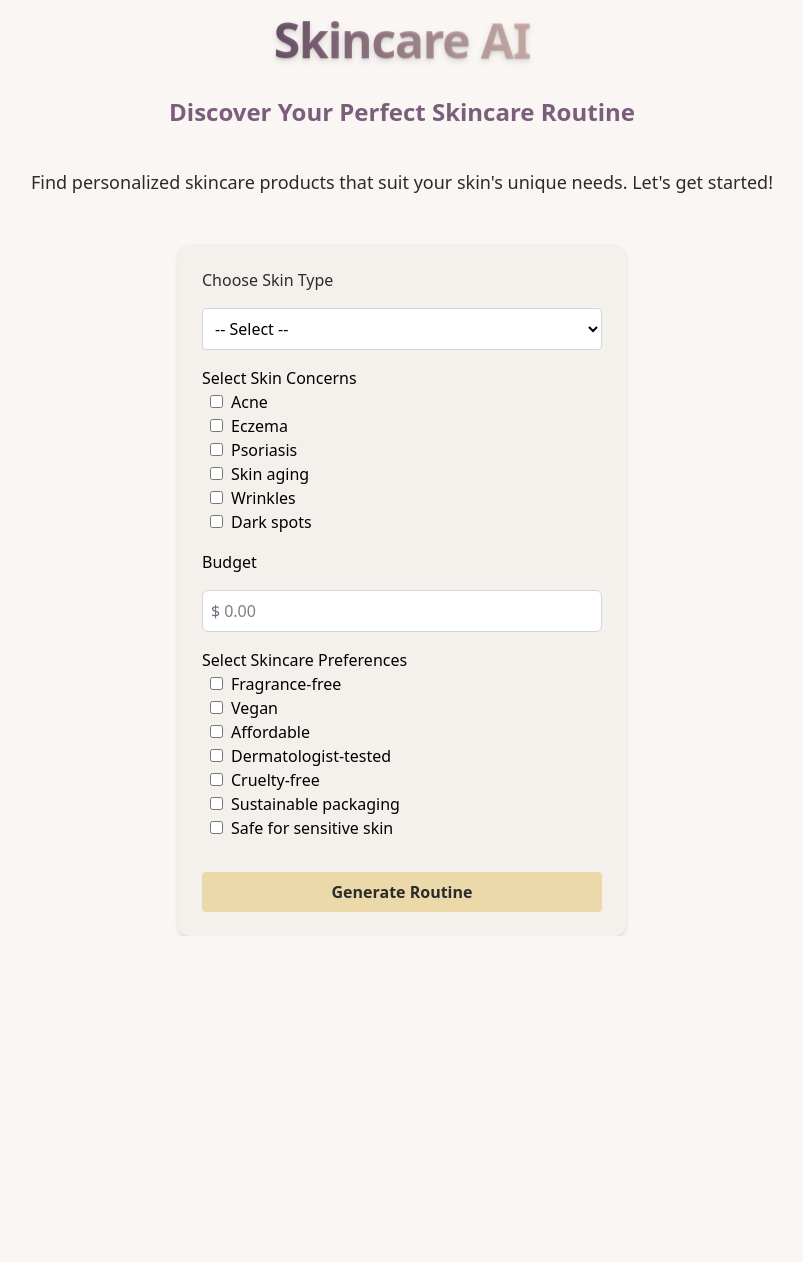
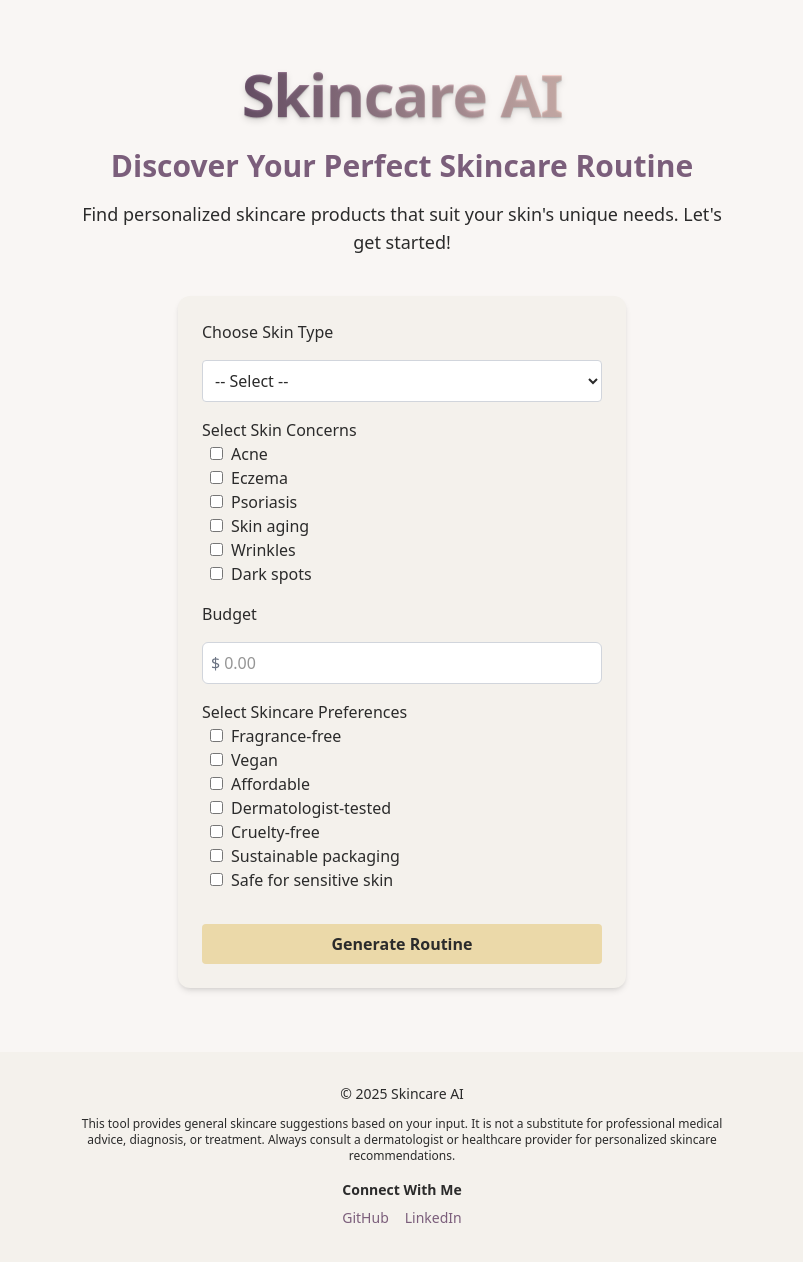
Before and after one commit to dprajapati4/skincare-ai, a Next.js app: page / in a window 1280 px wide. Shown: the top 1262 px of the page, without its empty margins (238-1041 px from the left). Before the commit the page ends 936 px from the top, so only its background shows below. Built offline with nearby package versions, Linux system fonts and the light colour scheme.

Commit message:
add footer

```diff
--- a/src/app/page.js
+++ b/src/app/page.js
@@ -1,25 +1,28 @@
 "use client";
 
 import Form from "../components/Form";
+import Footer from "../components/Footer";
 
 export default function Home() {
   return (
-    <main className=" min-h-screen min-w-md mx-auto flex flex-col items-center justify-center text-charcoal">
-      <h1
-        className="text-center text-5xl font-extrabold m-4 bg-gradient-to-r from-[var(--color-mauve)] via-[var(--color-blush)] to-[var(--color-gold)] bg-clip-text text-transparent tracking-tight drop-shadow-md animate-gradient text-shadow-sm
-"
-      >
+    <div className="min-h-screen flex flex-col text-ink">
+      <main className="flex flex-col items-center justify-center flex-1 px-6 py-16">
+        <h1 className="text-center text-5xl md:text-6xl font-extrabold mb-6 bg-gradient-to-r from-[var(--color-mauve)] via-[var(--color-blush)] to-[var(--color-gold)] bg-clip-text text-transparent tracking-tight drop-shadow-md animate-gradient text-shadow-sm">
           Skincare AI
         </h1>
 
-      <h2 className="text-mauve text-2xl text-center font-semibold mb-6 p-4">
+        <h2 className="text-mauve text-2xl md:text-3xl text-center font-semibold mb-4">
           Discover Your Perfect Skincare Routine
         </h2>
-      <p className="text-lg text-ink mb-12 text-center">
+        <p className="text-lg text-ink mb-10 text-center max-w-2xl px-4">
           Find personalized skincare products that suit your skin&apos;s unique
           needs. Let&apos;s get started!
         </p>
+
         <Form />
       </main>
+
+      <Footer />
+    </div>
   );
 }
--- /dev/null
+++ b/src/components/Footer.js
@@ -0,0 +1,38 @@
+const Footer = () => {
+  return (
+    <footer className="w-full bg-[var(--color-sand)] text-center py-8 px-6 mt-auto">
+      <p className="text-ink text-sm mb-3">
+        &copy; {new Date().getFullYear()} Skincare AI
+      </p>
+      <p className="text-ink text-xs mb-4 max-w-2xl mx-auto">
+        This tool provides general skincare suggestions based on your input. It
+        is not a substitute for professional medical advice, diagnosis, or
+        treatment. Always consult a dermatologist or healthcare provider for
+        personalized skincare recommendations.
+      </p>
+      <div className="mb-6">
+        <p className="text-ink text-sm font-semibold mb-2">Connect With Me</p>
+        <div className="flex justify-center gap-4">
+          <a
+            href="https://github.com/dprajapati4"
+            target="_blank"
+            rel="noopener noreferrer"
+            className="text-mauve hover:text-[var(--color-gold)] transition-colors text-sm"
+          >
+            GitHub
+          </a>
+          <a
+            href="https://www.linkedin.com/in/deepprajapati/"
+            target="_blank"
+            rel="noopener noreferrer"
+            className="text-mauve hover:text-[var(--color-gold)] transition-colors text-sm"
+          >
+            LinkedIn
+          </a>
+        </div>
+      </div>
+    </footer>
+  );
+};
+
+export default Footer;
```
Lines whose indentation alone changed are shown as unchanged.
